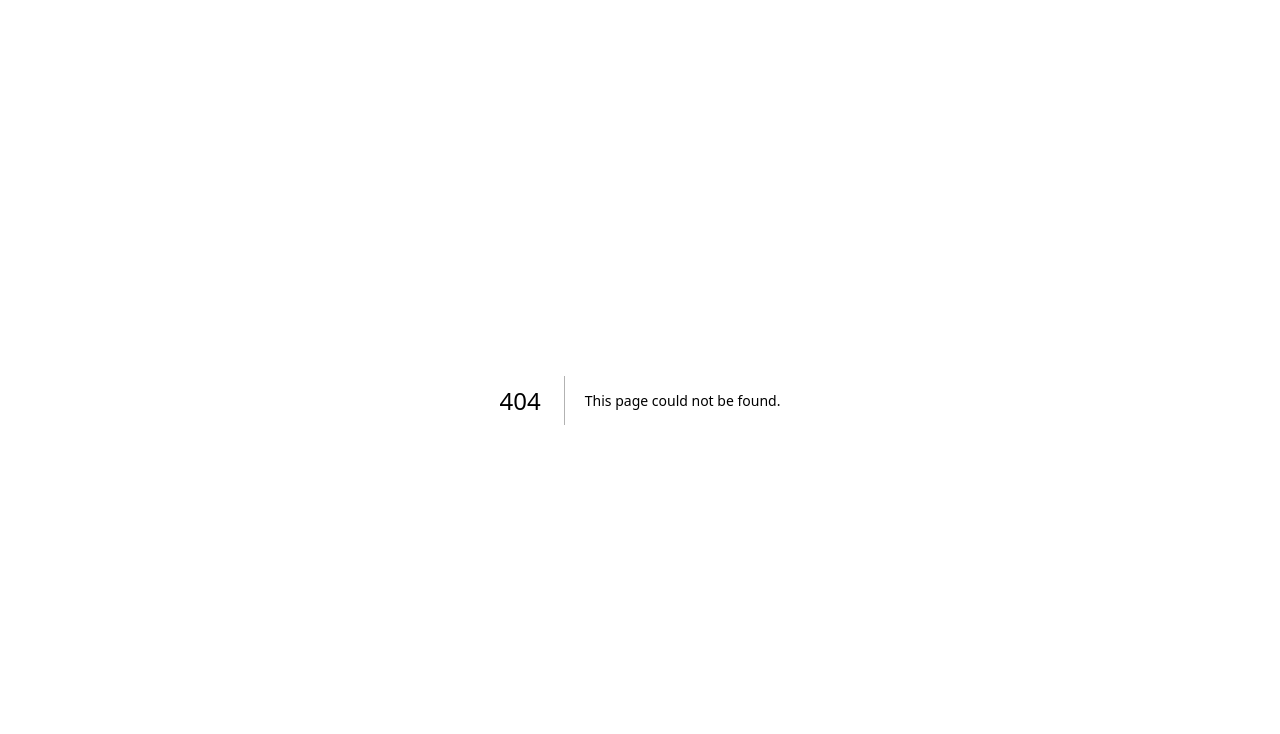
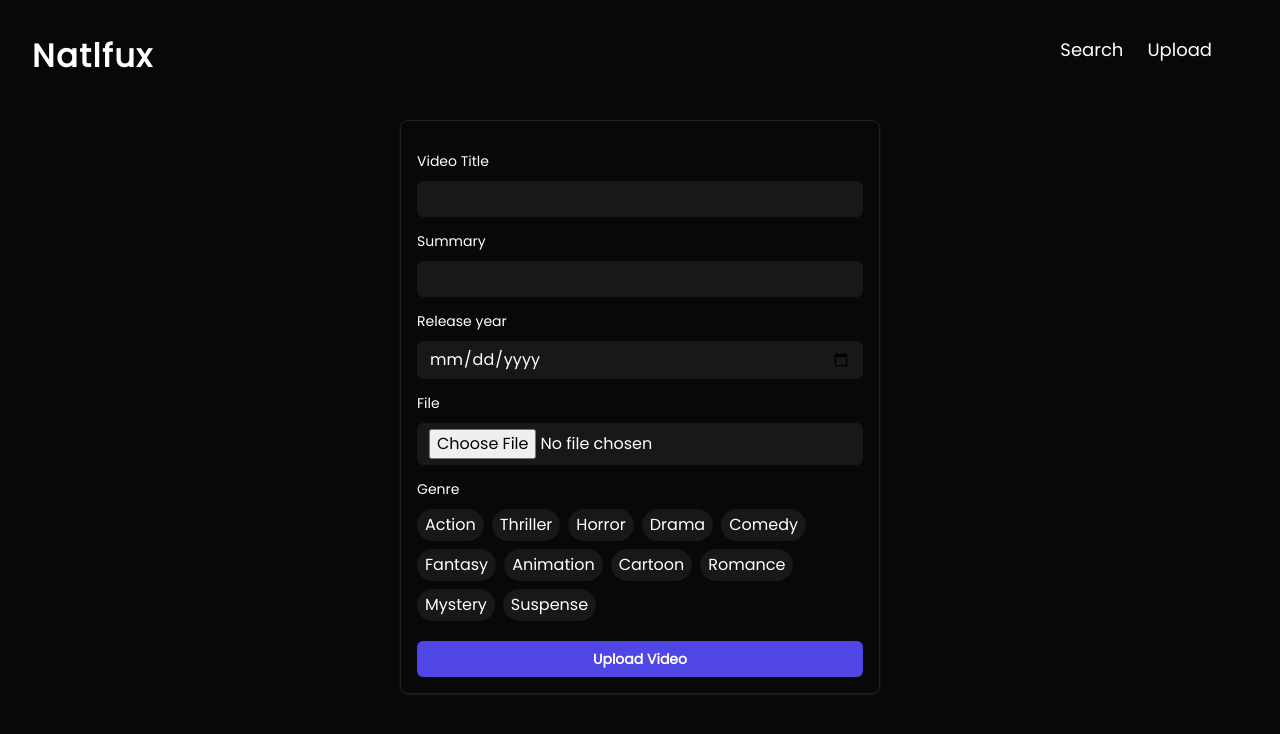
Before and after one commit to Agastya909/natflux-web, a Next.js app: page /video/upload in a window 1280 px wide. Before the commit this address had no page. Shown: the top 734 px of the page. Built offline with nearby package versions, Linux system fonts and the light colour scheme.

Commit message:
add upload video page

```diff
--- a/app/profile/page.tsx
+++ b/app/profile/page.tsx
@@ -29,8 +29,12 @@ export default function Home() {
     }
   }, []);
   return (
-    <div className="flex flex-col items-center justify-center m-4">
+    <div className="m-4 ">
+      {/* <button onClick={() => router.back()}>
+        <Image src="/left.png" alt="back-arrow" height={35} width={35} />
+      </button> */}
       <Navbar />
+      <div className="flex flex-col items-center justify-center max-w-lg mx-auto">
         <div className="flex flex-col items-center">
           <div className="my-10 flex flex-col items-center">
             <Image
@@ -47,5 +51,6 @@ export default function Home() {
           </div>
         </div>
       </div>
+    </div>
   );
 }
--- /dev/null
+++ b/app/video/upload/page.tsx
@@ -0,0 +1,245 @@
+"use client";
+import Navbar from "@/component/Navbar";
+import axios from "axios";
+import { useRouter } from "next/navigation";
+import { useEffect, useState } from "react";
+
+const GENRE = [
+  "Action",
+  "Thriller",
+  "Horror",
+  "Drama",
+  "Comedy",
+  "Fantasy",
+  "Animation",
+  "Cartoon",
+  "Romance",
+  "Mystery",
+  "Suspense",
+];
+
+export default function Home() {
+  const router = useRouter();
+  const [title, setTitle] = useState<string>("");
+  const [summary, setSummary] = useState<string>("");
+  const [release_year, setRelease_year] = useState<string>("");
+  const [genre, setGenre] = useState<string>("");
+  const [videoUploadStatus, setVideoUploadStatus] = useState<
+    "success" | "failure" | "not-started" | "started"
+  >("not-started");
+
+  const setChipColor = (genreItem: string): string => {
+    if (genre.length === 0) return "rgb(24, 24, 24)";
+    const genreArray: string[] = JSON.parse(genre);
+    if (genreArray.includes(genreItem)) return "rgb(67, 56, 202)";
+    else return "rgb(24, 24, 24)";
+  };
+
+  const uploadAgainReset = () => {
+    setVideoUploadStatus("not-started");
+    setTitle("");
+    setSummary("");
+    setRelease_year("");
+    setGenre("");
+  };
+
+  return (
+    <div className="flex flex-col m-4">
+      <Navbar />
+      {videoUploadStatus === "started" ? (
+        <label
+          htmlFor="title"
+          className="text-3xl font-bold text-center animate-bounce mt-10"
+        >
+          Uploading video
+        </label>
+      ) : null}
+      {videoUploadStatus === "success" ? (
+        <>
+          <label
+            htmlFor="title"
+            className="text-3xl font-black text-center mt-10 text-green-600 tracking-wide"
+          >
+            Video Uploaded successfully
+          </label>
+          <label
+            onClick={uploadAgainReset}
+            htmlFor="title"
+            className="text-lg font-semibold text-center mt-10 tracking-wide underline underline-offset-4 hover:cursor-pointer"
+          >
+            Upload another video
+          </label>
+        </>
+      ) : null}
+      {videoUploadStatus === "failure" ? (
+        <>
+          <label
+            htmlFor="title"
+            className="text-3xl font-bold text-center mt-10 text-red-600"
+          >
+            Video Upload Error
+          </label>
+          <label
+            onClick={uploadAgainReset}
+            htmlFor="title"
+            className="text-lg font-semibold text-center mt-10 tracking-wide underline underline-offset-4 hover:cursor-pointer"
+          >
+            Try again
+          </label>
+        </>
+      ) : null}
+      {videoUploadStatus === "not-started" ? (
+        <section
+          className="max-w-[480px] flex flex-col self-center py-3 my-6 border rounded-lg p-4 shadow shadow-zinc-900"
+          style={{ borderColor: "#232323" }}
+        >
+          <label
+            htmlFor="title"
+            className="block text-sm font-medium leading-6 mt-4 mb-1"
+          >
+            Video Title
+          </label>
+          <input
+            required
+            type="text"
+            name="title"
+            value={title}
+            onChange={(e) => setTitle(e.target.value)}
+            id="title"
+            className="rounded-md px-3 py-1.5 my-1 text-white w-full"
+            style={{ backgroundColor: "#181818" }}
+          />
+          <label
+            htmlFor="summary"
+            className="block text-sm font-medium leading-6 mt-2 mb-1"
+          >
+            Summary
+          </label>
+          <input
+            required
+            maxLength={1024}
+            minLength={64}
+            type="text"
+            name="summary"
+            value={summary}
+            onChange={(e) => setSummary(e.target.value)}
+            id="summary"
+            className="rounded-md px-3 py-1.5 my-1 text-white w-full"
+            style={{ backgroundColor: "#181818" }}
+          />
+          <label
+            htmlFor="release_year"
+            className="block text-sm font-medium leading-6 mt-2 mb-1"
+          >
+            Release year
+          </label>
+          <input
+            required
+            type="date"
+            name="release_date"
+            value={release_year}
+            onChange={(e) => setRelease_year(e.target.value)}
+            id="summary"
+            className="rounded-md px-3 py-1.5 my-1 text-white w-full"
+            style={{ backgroundColor: "#181818" }}
+          />
+          <label
+            htmlFor="file"
+            className="block text-sm font-medium leading-6 mt-2 mb-1"
+          >
+            File
+          </label>
+          <input
+            required
+            type="file"
+            name="file"
+            // value={""}
+            // onChange={(e) => setPw(e.target.value)}
+            id="summary"
+            className="rounded-md px-3 py-1.5 my-1 w-full"
+            style={{ backgroundColor: "#181818" }}
+          />
+          <label
+            htmlFor="genre"
+            className="block text-sm font-medium leading-6 mt-2 mb-1"
+          >
+            Genre
+          </label>
+          <div className="flex flex-row flex-wrap">
+            {GENRE.map((genreItem, index) => {
+              return (
+                <div
+                  key={index}
+                  className="w-fit border-0 rounded-full mr-2 my-1 px-2 py-1 hover:bg-indigo-700 hover:border-indigo-700 bg-[#181818] hover:cursor-pointer hover:scale-105 transition-colors"
+                  style={{ backgroundColor: setChipColor(genreItem) }}
+                  onClick={() => {
+                    if (genre.length === 0) {
+                      return setGenre(JSON.stringify([genreItem]));
+                    }
+                    const genreArray = JSON.parse(genre);
+                    const isSelected = genreArray.includes(genreItem);
+                    if (!isSelected) {
+                      const genreData = JSON.parse(genre);
+                      setGenre(JSON.stringify([...genreData, genreItem]));
+                    } else {
+                      const genreData = JSON.parse(genre);
+                      const updatedGenre = genreData.filter(
+                        (item: string) => item !== genreItem
+                      );
+                      setGenre(JSON.stringify(updatedGenre));
+                    }
+                  }}
+                >
+                  {genreItem}
+                </div>
+              );
+            })}
+          </div>
+          <button
+            type="submit"
+            onClick={async () => {
+              try {
+                setVideoUploadStatus("started");
+                let user = localStorage.getItem("user");
+                if (user && user?.length > 0) {
+                  user = JSON.parse(user);
+                  const formData = new FormData();
+                  formData.append("title", title);
+                  formData.append("summary", summary);
+                  formData.append("genre", genre);
+                  formData.append("release_date", release_year);
+                  formData.append("uploader_id", user.id);
+                  formData.append(
+                    "file",
+                    document.querySelector('input[type="file"]').files[0]
+                  );
+
+                  await axios.post(
+                    "http://localhost:4000/video/add",
+                    formData,
+                    {
+                      headers: {
+                        "Content-Type": "multipart/form-data",
+                      },
+                    }
+                  );
+                  setTimeout(() => {
+                    setVideoUploadStatus("success");
+                  }, 2000);
+                }
+              } catch (error) {
+                setTimeout(() => {
+                  setVideoUploadStatus("failure");
+                }, 2000);
+                console.log(error);
+              }
+            }}
+            className="flex w-full mt-4 mb-1  justify-center rounded-md bg-indigo-600 px-3 py-1.5 text-sm font-semibold leading-6 text-white shadow-sm hover:bg-indigo-500 focus-visible:outline focus-visible:outline-2 focus-visible:outline-offset-2 focus-visible:outline-indigo-600"
+          >
+            Upload Video
+          </button>
+        </section>
+      ) : null}
+    </div>
+  );
+}
--- a/component/Navbar.tsx
+++ b/component/Navbar.tsx
@@ -25,7 +25,14 @@ export default function Navbar() {
     }
   }, []);
   return (
-    <div className="flex flex-row justify-between p-4">
+    <div
+      className="p-4"
+      style={{
+        display: "flex",
+        flexDirection: "row",
+        justifyContent: "space-between",
+      }}
+    >
       <Link href="/home">
         <h1
           className="font-semibold tracking-wider"
@@ -42,8 +49,11 @@ export default function Navbar() {
         <Link href="/search">
           <p className="text-lg py-1 px-3 hover">Search</p>
         </Link>
+        <Link href="/video/upload">
+          <p className="text-lg py-1 px-3 hover flex-1">Upload</p>
+        </Link>
         <Link href="/profile">
-          <p className="text-lg py-1 px-3 hover">{user.name}</p>
+          <p className="text-lg py-1 px-3 hover flex-1">{user.name}</p>
         </Link>
       </div>
     </div>
```
Also changed, not shown: app/auth/page.tsx (+0 -14 lines). Lines whose indentation alone changed are shown as unchanged.
